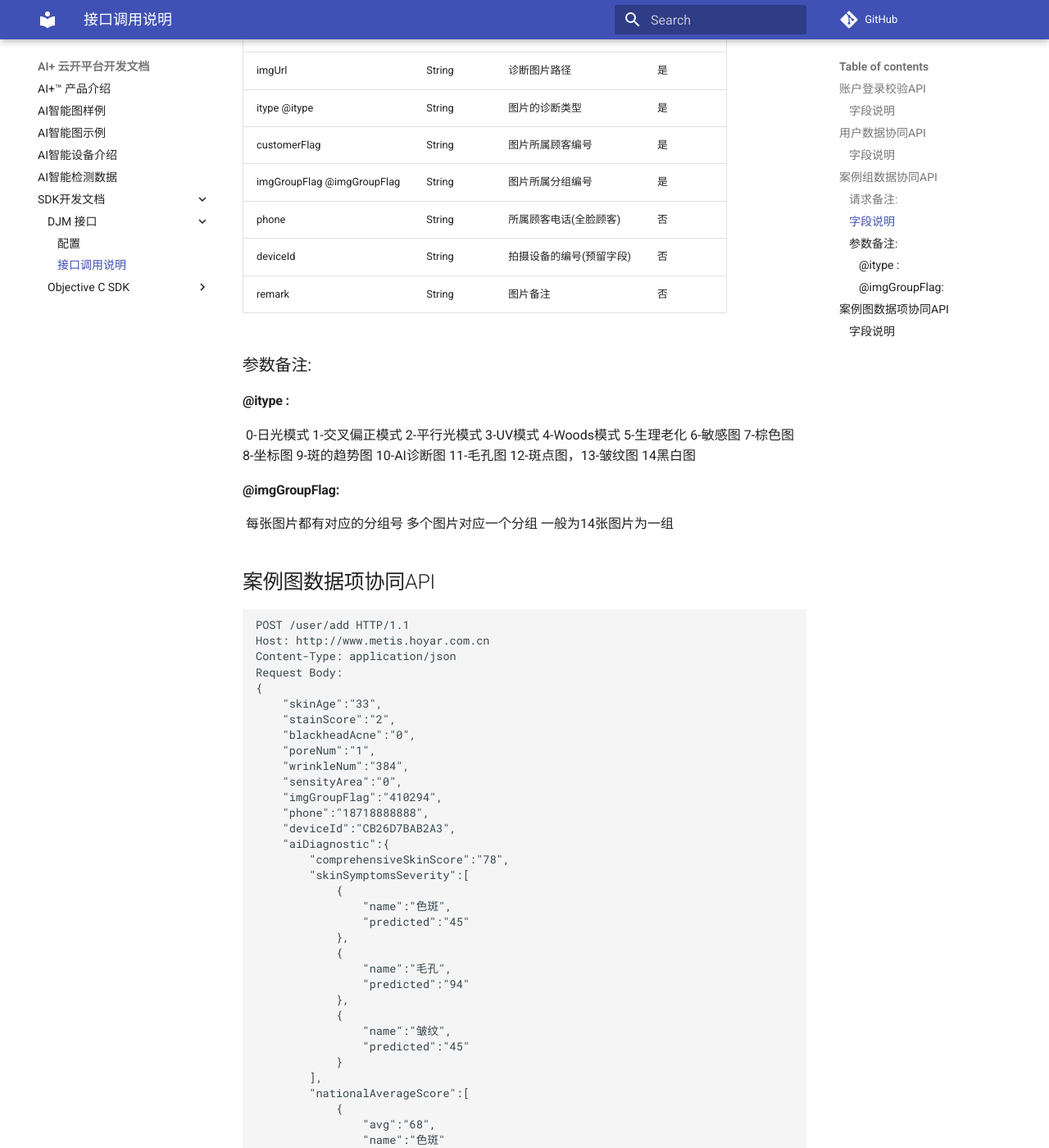
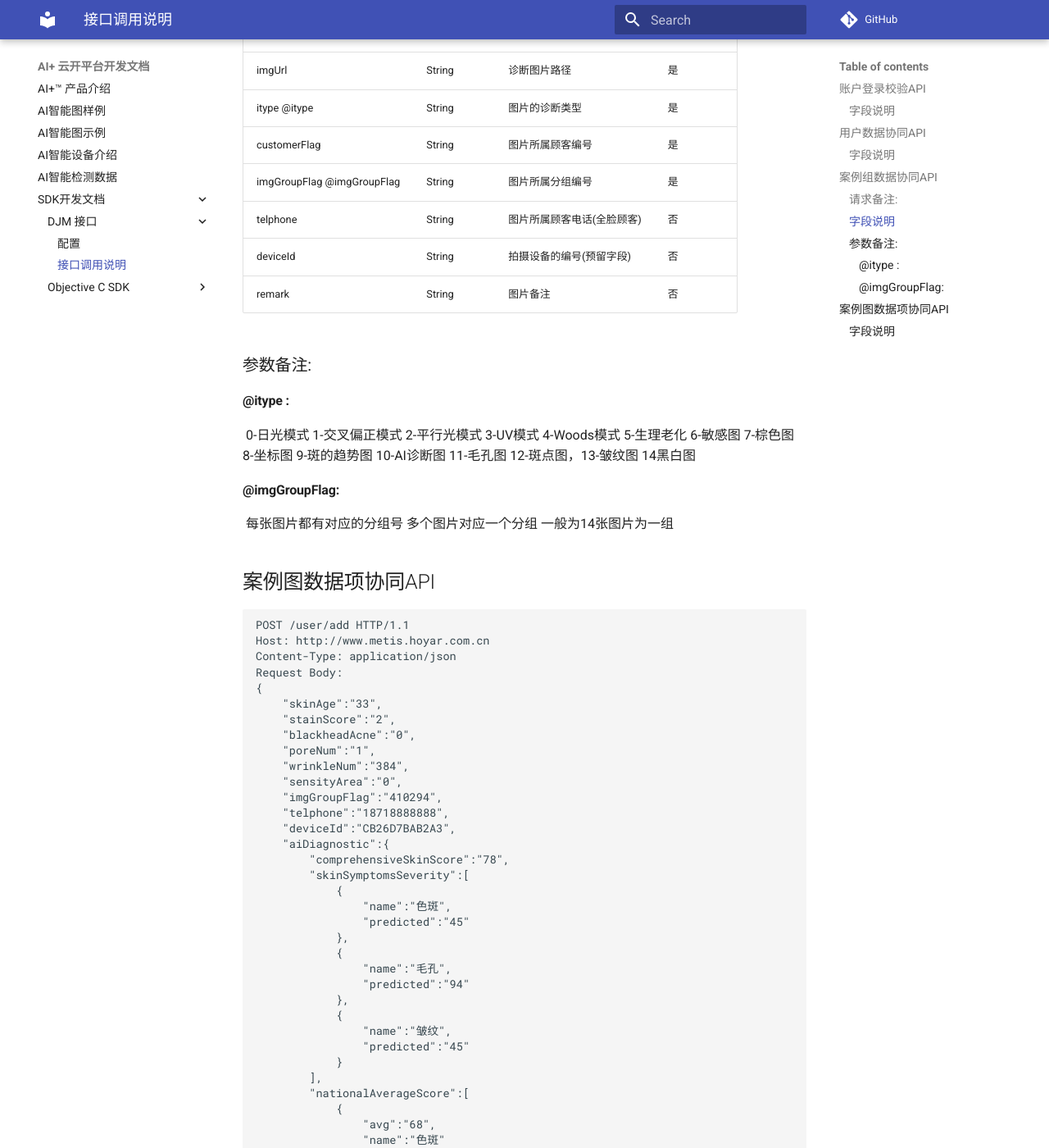
Before and after one commit to fuuqiu/metis, an MkDocs documentation site: the page built from docs/SDK开发文档/DJM 接口/2.接口调用说明.md, in a window 1280 px wide and 1400 px high, scrolled down 2362 px. Shown: the whole window at 82% size. Built offline with MkDocs 1.6.1 and Material for MkDocs 9.7.7, drawn with Linux system fonts in a browser that asks for light colours; comment, search, counter and statistics services are not loaded; some of the changed text lies outside the part shown.

Commit message:
修改电话字段

```diff
--- a/docs/SDK开发文档/DJM 接口/2.接口调用说明.md
+++ b/docs/SDK开发文档/DJM 接口/2.接口调用说明.md
@@ -88,7 +88,7 @@ Request Body:
     "itype":"6",
     "customerFlag":"16130",
     "imgGroupFlag ":"1187",
-    "phone":"18718888888",
+    "telphone":"18718888888",
     "deviceId":"CDEC4B94C1E2",
     "remark":"顾客敏感图"
 }
@@ -103,7 +103,7 @@ Response Code:200
 | itype @itype               | String | 图片的诊断类型   | 是 |
 | customerFlag               | String | 图片所属顾客编号 | 是 |
 | imgGroupFlag @imgGroupFlag | String | 图片所属分组编号 | 是 |
-| phone                   | String | 所属顾客电话(全脸顾客)   | 否 |
+| telphone                   | String | 图片所属顾客电话(全脸顾客)   | 否 |
 | deviceId                   | String | 拍摄设备的编号(预留字段)   | 否 |
 | remark                     | String | 图片备注         | 否 |
 
@@ -134,7 +134,7 @@ Request Body:
     "wrinkleNum":"384",
     "sensityArea":"0",
     "imgGroupFlag":"410294",
-    "phone":"18718888888",
+    "telphone":"18718888888",
     "deviceId":"CB26D7BAB2A3",
     "aiDiagnostic":{
         "comprehensiveSkinScore":"78",
@@ -207,7 +207,7 @@ Response Code:200
 | wrinkleNum          | String | 皱纹数量                   | 否 |
 | sensityArea          | String | 敏感面积  单位:像素                   | 否 |
 | imgGroupFlag          | String | 数据项所属分组编号                   | 是 |
-| phone     | String | 所属顾客电话(全脸顾客)                   | 否 |
+| telphone     | String | 数据项所属顾客电话(全脸顾客)                   | 否 |
 | deviceId     | String | 拍摄设备的编号(预留字段)                   | 否 |
 | aiDiagnostic          | Object | AI检测报告                   | 否 |
 | comprehensiveSkinScore          | String | 皮肤综合得分 越高越好 取值范围(42-98)                   | 否 |
```
Also changed, not shown: other parts of docs/SDK开发文档/DJM 接口/2.接口调用说明.md (+2 -2 lines).
